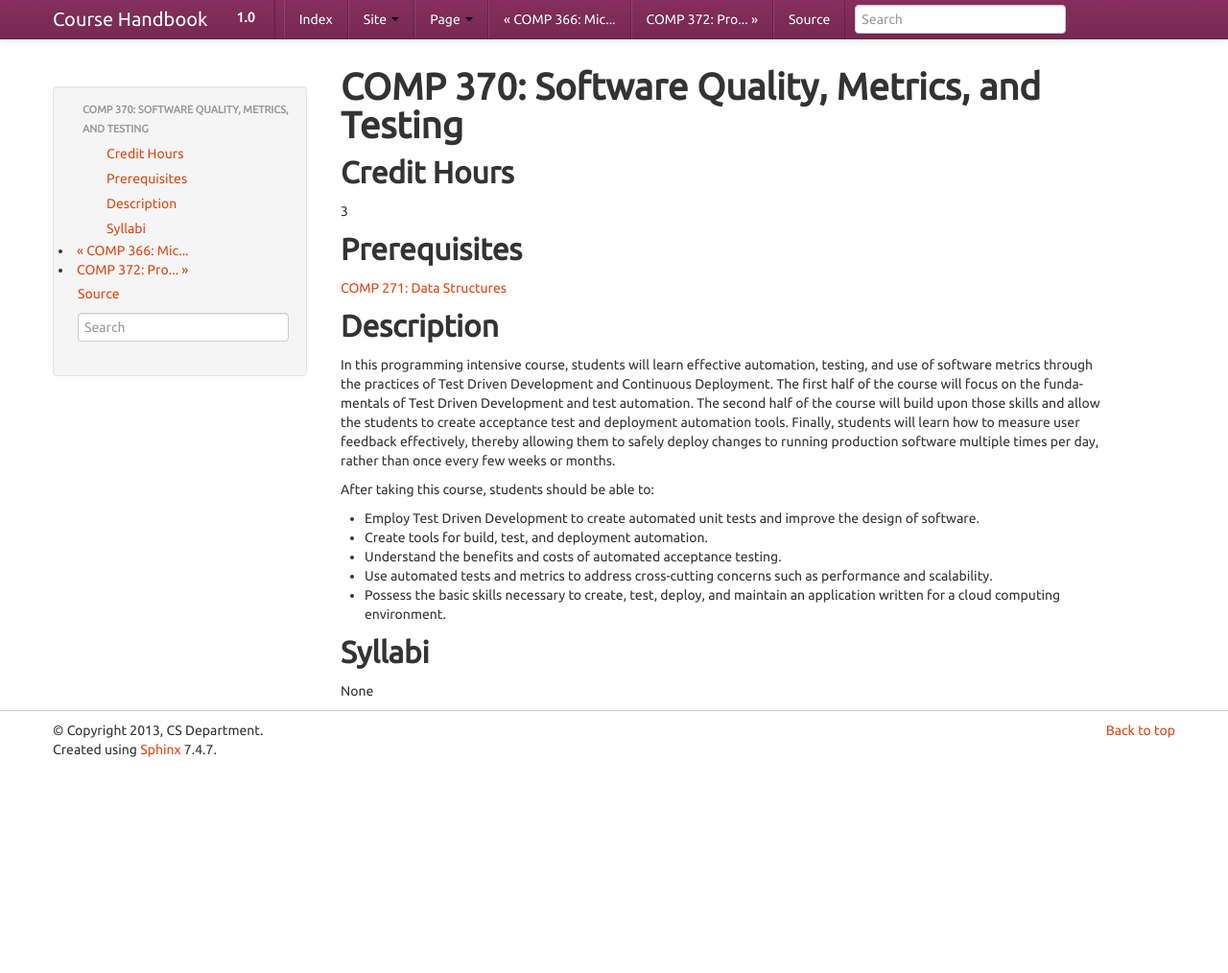
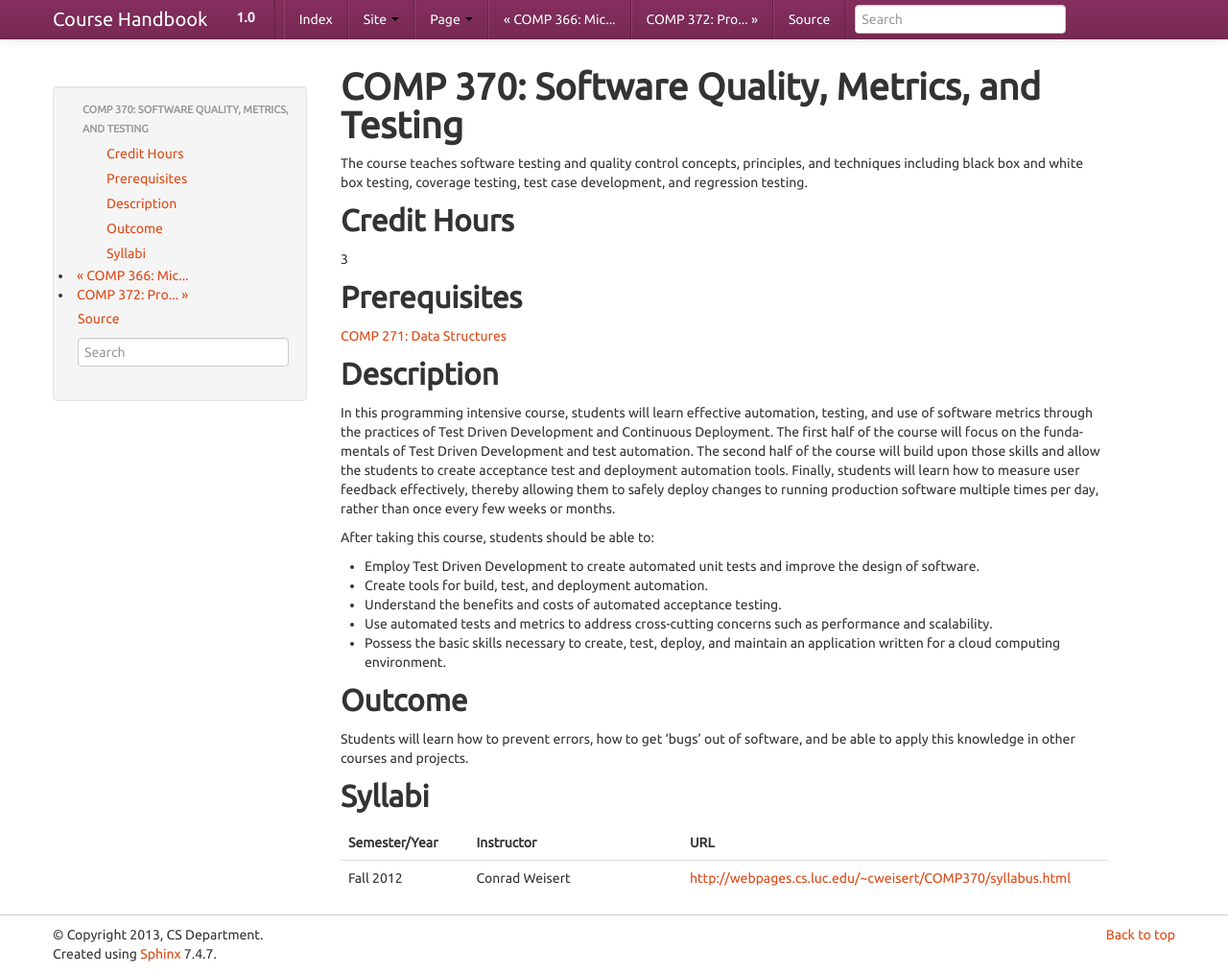
Before and after one commit to kyang5/coursedescriptions, a Sphinx documentation site: the page built from source/comp370.rst, in a window 1280 px wide and 1014 px high. Shown: the whole window at 96% size. Built offline with Sphinx 7.4.7, drawn with Linux system fonts in a browser that asks for light colours.

Commit message:
updated COMP 370 and COMP 372

```diff
--- a/source/comp370.rst
+++ b/source/comp370.rst
@@ -1,5 +1,7 @@
 COMP 370: Software Quality, Metrics, and Testing
 ================================================
+
+The course teaches software testing and quality control concepts, principles, and techniques including black box and white box testing, coverage testing, test case development, and regression testing.
 
 Credit Hours
 -----------------------
@@ -36,7 +38,16 @@ After taking this course, students should be able to:
 -  Possess the basic skills necessary to create, test, deploy, and
    maintain an application written for a cloud computing environment.
 
+Outcome
+----------
+
+Students will learn how to prevent errors, how to get 'bugs' out of software, and be able to apply this knowledge in other courses and projects.
+
 Syllabi
 --------------------
 
-None
+.. csv-table::
+   	:header: "Semester/Year", "Instructor", "URL"
+   	:widths: 15, 25, 50
+
+	"Fall 2012", "Conrad Weisert", "http://webpages.cs.luc.edu/~cweisert/COMP370/syllabus.html"
```
Also changed, not shown: source/comp372.rst (+8 -3 lines).
